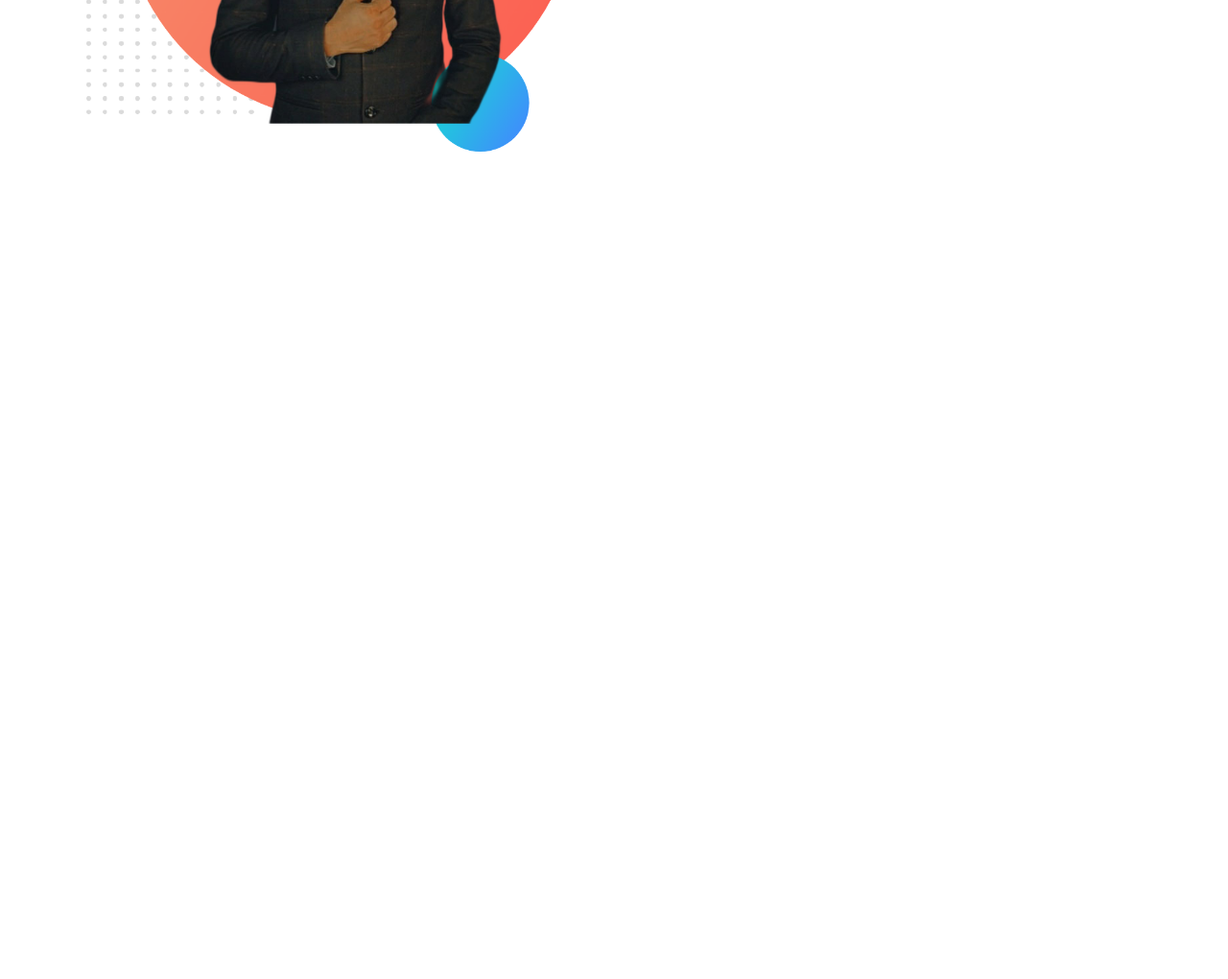
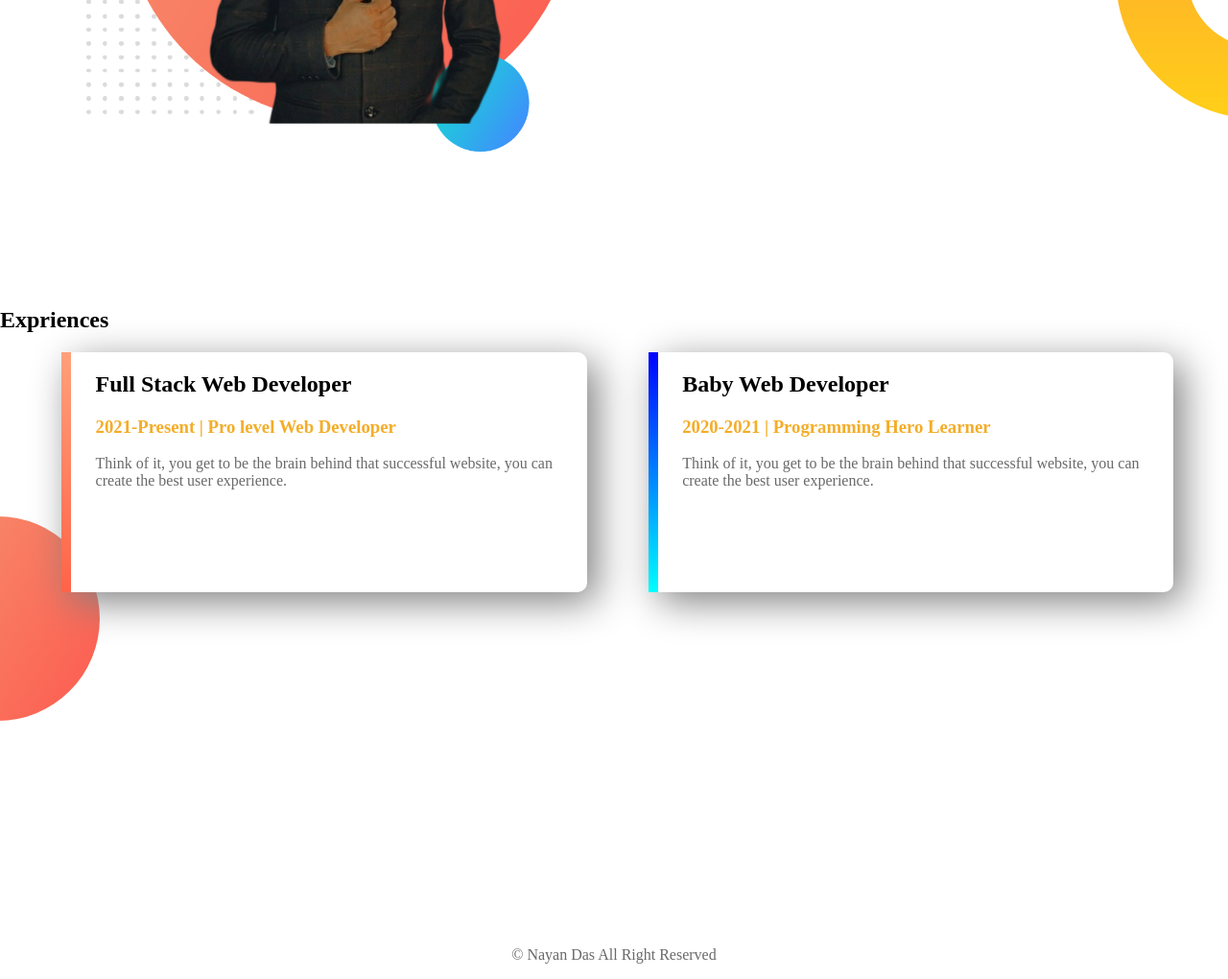
Before and after one commit to dev-nayandas/web-portfolio, a plain HTML site: page index.html in a window 1280 px wide. Shown: the part 1000-2020 px from the top of the page at 96% size. Before the commit the page ends 1300 px from the top, so only its background shows below. Drawn offline with Linux system fonts and the light colour scheme; a web font is replaced by a local one.

Commit message:
dream and exprience part added

```diff
--- a/index.html
+++ b/index.html
@@ -14,7 +14,7 @@
     <section class="top-banner">
         <div class="half-width">
             <h1>Welcome To</h1>
-            <h1><span class="name-highlight">Nayan</span> Das World</h1>
+            <h1><span class="orange-highlight">Nayan</span> Das World</h1>
             <h3>Proffesional Web Developer</h3>
             <p>Think of it, you get to be the brain behind that successful website, you can create the best user experience for over 2 billion users.Also, websites are here to stay for the next decades, therefore you’ll still be relevant in the field as long as you’re growing.
             </p>
@@ -35,5 +35,21 @@
             <a class="link-button"target="_blank"href="#">Download Resume</a>
         </div>
     </section>
+    <section class="exprience-part">
+        <h2>Expriences</h2>
+        <div id="full-stack" class="half-width single-exprience">
+            <h2>Full Stack Web Developer</h2>
+            <h3 class="orange-highlight">2021-Present | Pro level Web Developer</h3>
+            <p>Think of it, you get to be the brain behind that successful website, you can create the best user experience.</p>
+        </div>
+        <div id="baby" class="half-width single-exprience">
+            <h2>Baby Web Developer</h2>
+            <h3 class="orange-highlight">2020-2021 | Programming Hero Learner</h3>
+            <p>Think of it, you get to be the brain behind that successful website, you can create the best user experience.</p>
+        </div>
+    </section>
+    <footer>
+        <p>&copy Nayan Das All Right Reserved</p>
+    </footer>
 </body>
 </html>
--- a/style.css
+++ b/style.css
@@ -8,8 +8,8 @@ h1{
 p{
     color: dimgray;
 }
-.name-highlight{
-    color: rebeccapurple;
+.orange-highlight{
+    color: rgba(243, 162, 11, 0.884);
 }
 .half-width{
     width: 40%;
@@ -35,4 +35,33 @@ section{
     border-radius: 5px;
     color: white;
     font-weight: 700px;
+}.dream-part{
+    background-image: url("images/dream-bg.png");
+    background-repeat: no-repeat;
+    background-position: right;
+
 }
+.exprience-part{
+    background-image: url("images/exp-bg.png");
+    background-repeat: no-repeat;
+    background-position: left;
+}
+.single-exprience{
+    box-shadow: 10px 10px 40px gray;
+    border-radius: 10px;
+    height: 50%;
+    background-color: white;
+}
+#full-stack{
+    border-left: 10px solid;
+    border-image: linear-gradient(180deg, lightSalmon,tomato);
+    border-image-slice: 1;
+}
+#baby{
+    border-left: 10px solid;
+    border-image: linear-gradient(180deg,blue,cyan);
+    border-image-slice: 1;
+}
+footer p{
+    text-align: center;
+}
```
